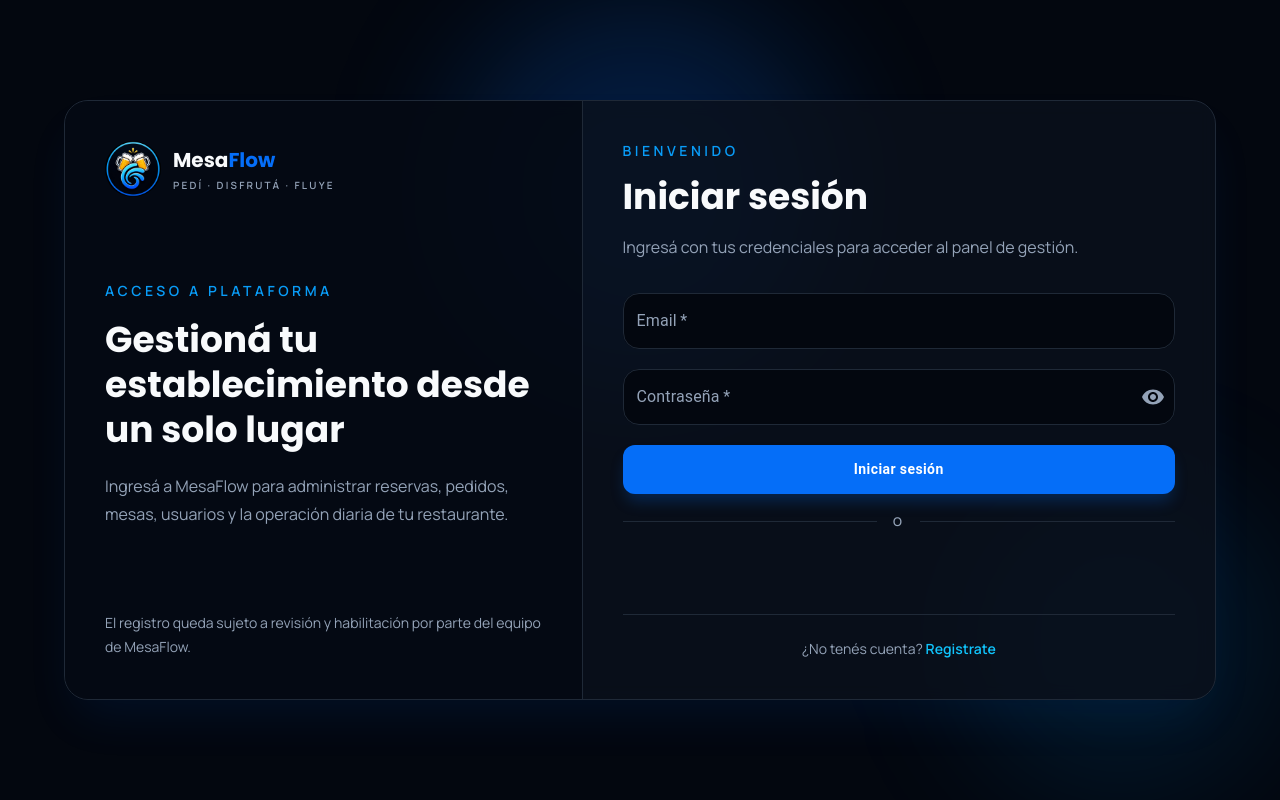
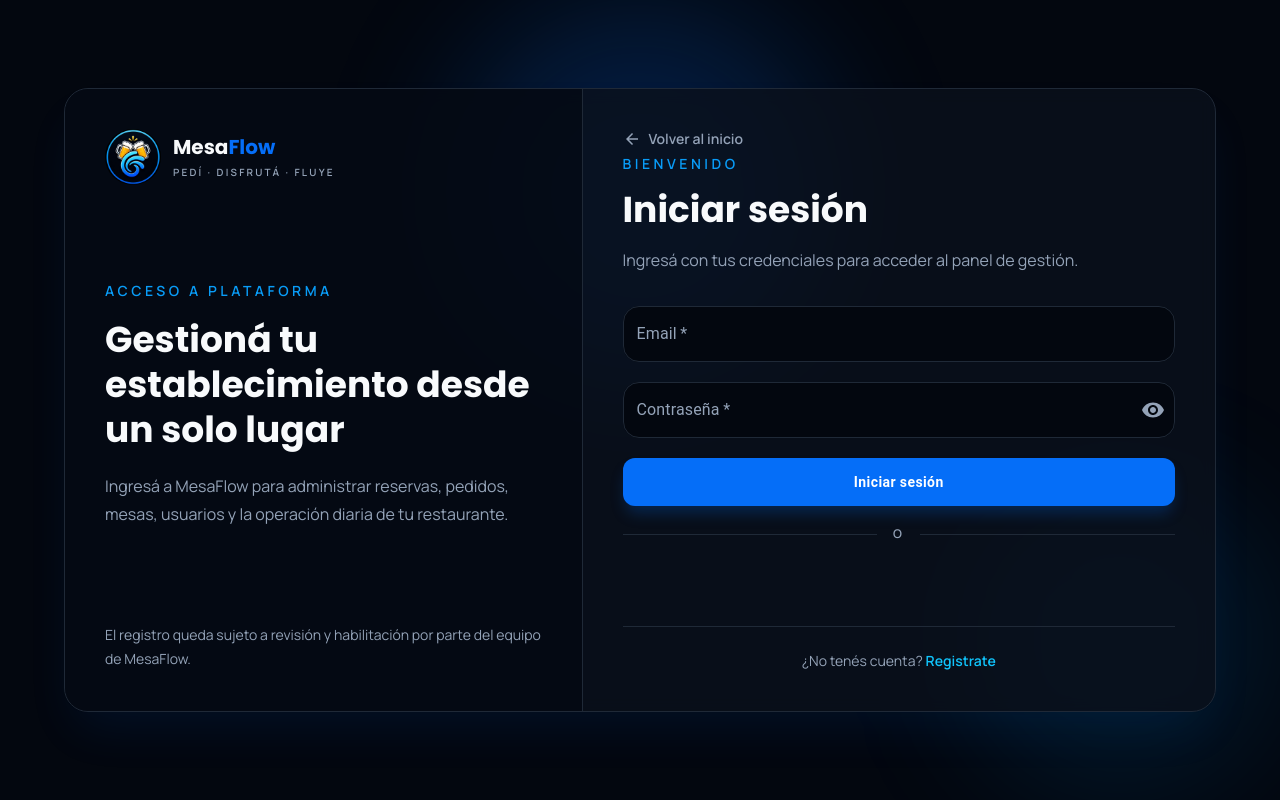
Before and after one commit to Beeejs/mesaflow-web, a React (Vite) app: page /login in a window 1280 px wide. Built offline with nearby package versions, Linux system fonts and the light colour scheme; no server answers.

Commit message:
feat: Integramos nuevo componente BackLink para volver

```diff
--- /dev/null
+++ b/src/components/BackLink.jsx
@@ -0,0 +1,19 @@
+import { Link } from 'react-router'
+import ArrowBackIcon from '@mui/icons-material/ArrowBack'
+
+const BackLink = ({
+  to = '/',
+  children = 'Volver al inicio',
+}) => {
+  return (
+    <Link
+      to={to}
+      className="inline-flex items-center gap-2 text-sm font-semibold text-mesa-muted transition hover:text-mesa-cyan-light"
+    >
+      <ArrowBackIcon sx={{ fontSize: 18 }} />
+      {children}
+    </Link>
+  )
+}
+
+export default BackLink
--- a/src/components/auth/AuthForm.jsx
+++ b/src/components/auth/AuthForm.jsx
@@ -369,7 +369,7 @@ const AuthForm = ({ mode, onRegisterSuccess }) => {
         <span className="h-px flex-1 bg-mesa-border" />
       </div>
       {/* Google Auth */}
-      <div className="overflow-hidden rounded-full">
+      <div className="flex justify-center overflow-hidden rounded-full">
         <GoogleLogin
           onSuccess={handleGoogleSuccess}
           onError={handleGoogleError}
@@ -377,7 +377,7 @@ const AuthForm = ({ mode, onRegisterSuccess }) => {
           size="large"
           text={isRegister ? 'signup_with' : 'signin_with'}
           shape="pill"
-          width="100%"
+          width="552"
           loading={googleLoginLoading}
         />
       </div>
--- a/src/pages/auth/Login.jsx
+++ b/src/pages/auth/Login.jsx
@@ -2,6 +2,7 @@ import { useState } from 'react'
 import { Link } from 'react-router'
 
 import AuthForm from '../../components/auth/AuthForm'
+import BackLink from '../../components/BackLink'
 
 const Login = () => {
   const [mode, setMode] = useState('login')
@@ -65,6 +66,8 @@ const Login = () => {
         </div>
 
         <div className="p-6 sm:p-8 lg:p-10">
+          <BackLink />
+
           <Link to="/" className="mb-8 flex items-center gap-3 lg:hidden">
             <img
               src="/logo/mesaFlow_circular_logo.png"
```
